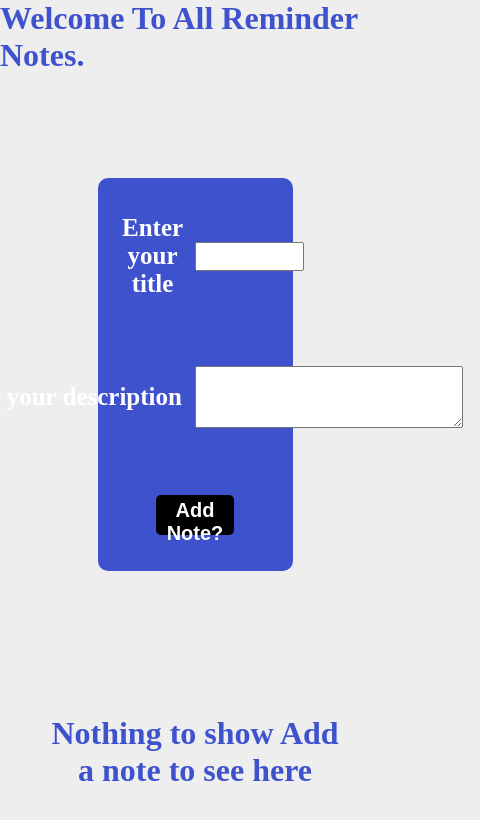
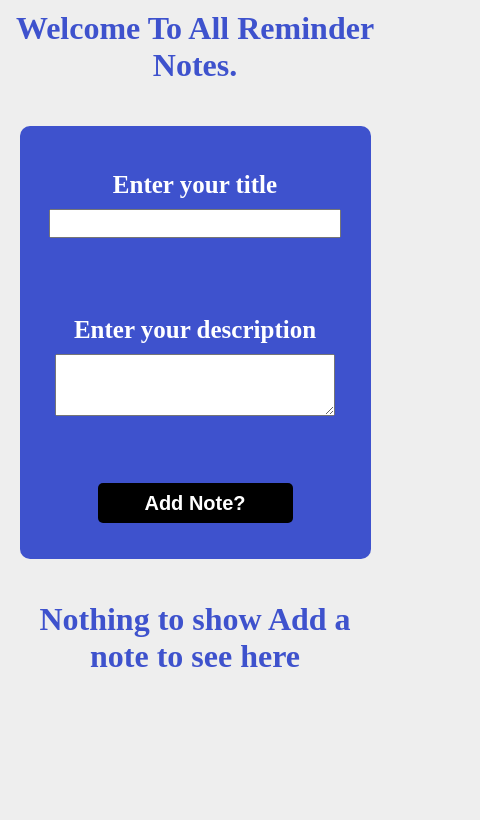
Before and after one commit to MoinKhan2000/OIBISP-Level-2-T-3-, a plain HTML site: page index.html in a window 390 px wide. Shown: the whole page, 480 px wide, since content can reach past the window. Drawn offline with Linux system fonts and the light colour scheme.

Commit message:
Update index.css
Added css for mob

```diff
--- a/index.css
+++ b/index.css
@@ -147,3 +147,57 @@ h1 {
     background-color: white;
     border: 2px solid #3e52cd;
 }
+
+@media only screen and (max-width: 1000px) {
+    .main {
+        min-height: 70vh;
+    }
+
+    .container div {
+        display: flex;
+        flex-direction: column;
+    }
+
+    h1 {
+        color: #3e52cd;
+        text-align: center;
+        padding: 10px;
+    }
+
+    .container {
+        WIDTH: 90vw;
+    }
+
+    .container div textarea,
+    .container div input {
+        font-weight: bold;
+        text-align: center;
+        width: 100%;
+
+    }
+
+    .container div input[type=text] {
+        width: 75vw;
+    }
+
+    .container div label {
+        margin: 10px;
+    }
+
+    #btn {
+        width: 50vw;
+    }
+    .item {
+        display: flex;
+        justify-content: center;
+        align-items: center;
+        flex-wrap: wrap;
+        text-align: center;
+        padding: 0;
+        margin: 0;
+    }
+    .items{
+        max-width: 40%;
+        min-width: 20%;
+    }
+}
```
